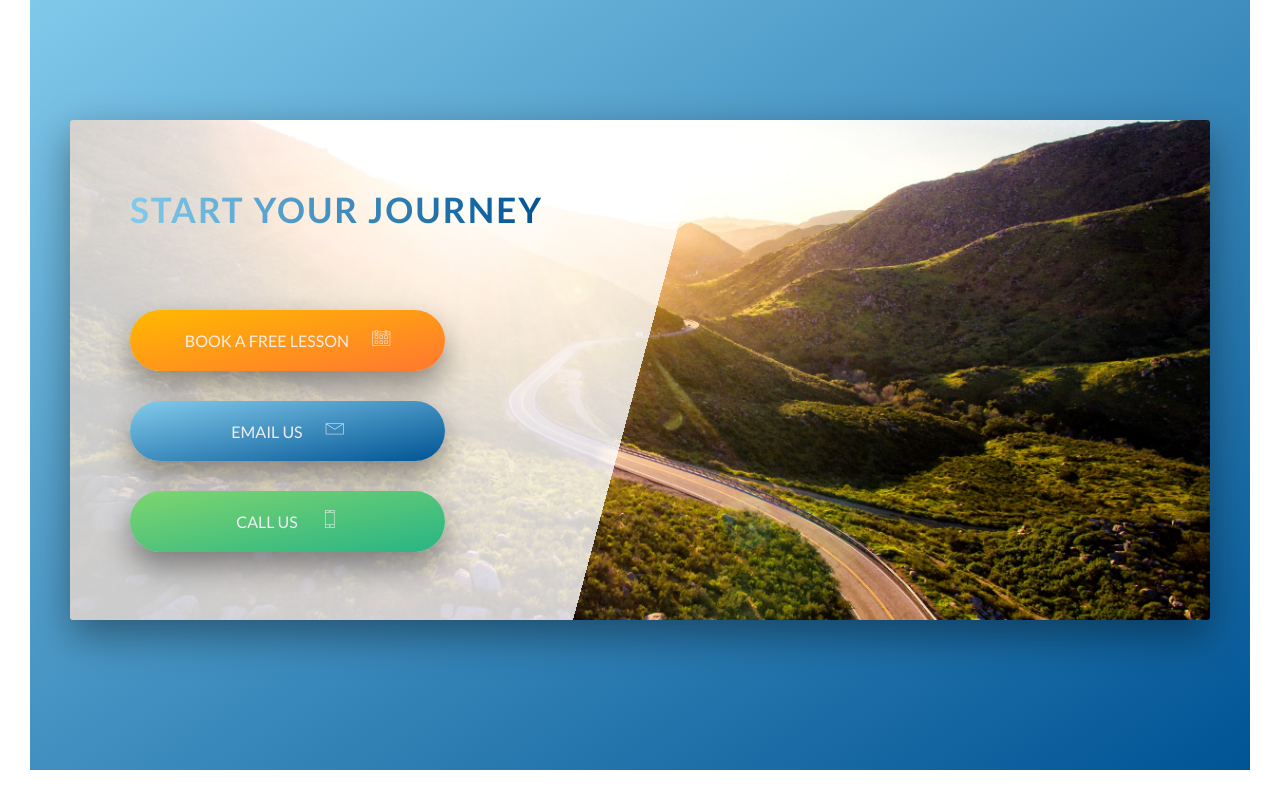
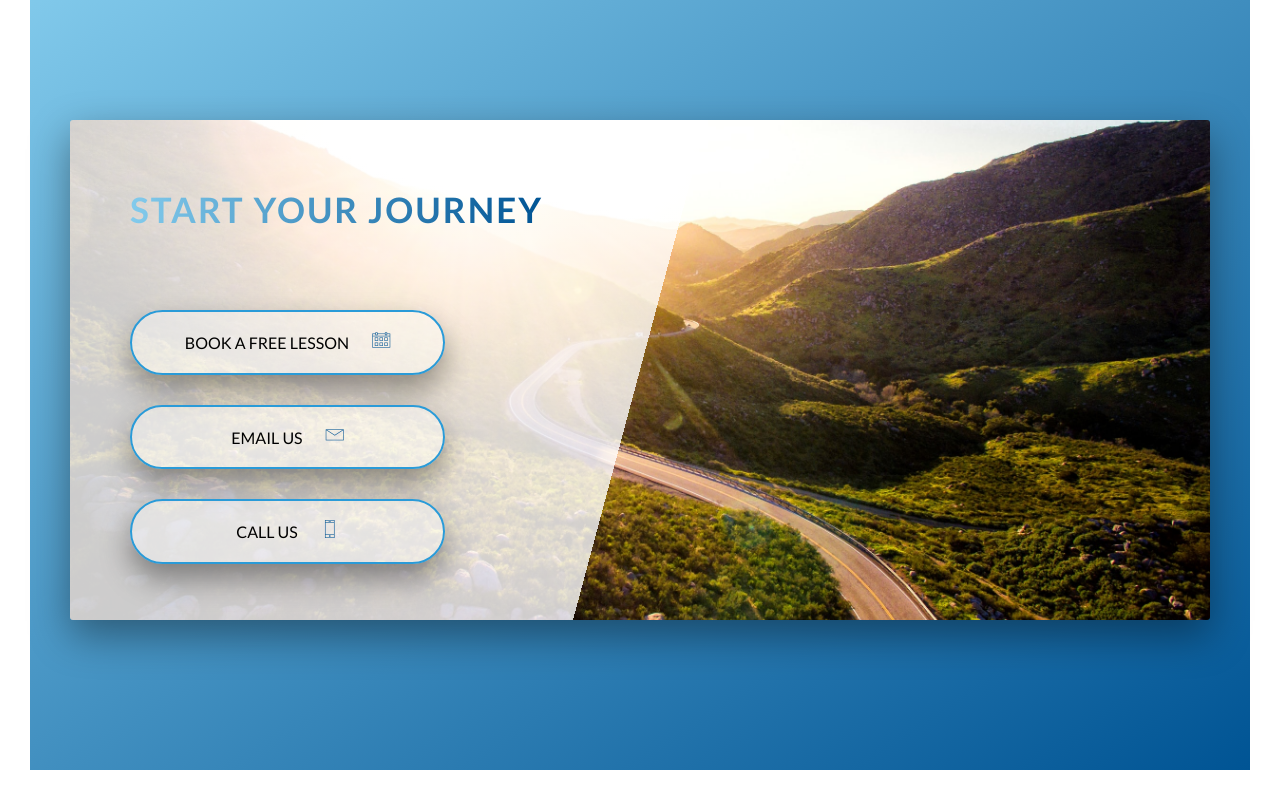
Before and after one commit to KCode100/kriah-landing-page-3, a plain HTML site: page index.html in a window 1280 px wide. Shown: the part 4515-5315 px from the top of the page. Drawn offline with Linux system fonts and the light colour scheme.

Commit message:
style contact btns

```diff
--- a/sass/components/_btn.scss
+++ b/sass/components/_btn.scss
@@ -92,42 +92,52 @@
   display: inline-block;
   width: 70%;
   padding: 1.8rem;
-  border-radius: 300rem;
   box-shadow: 0 1.5rem 3rem rgba($color-black, 0.4);
   color: $color-grey-light-2;
   text-align: center;
   text-transform: capitalize;
   text-decoration: none;
   font-size: 1.8rem;
+  // background-image: linear-gradient(
+  //   to right bottom,
+  //   $color-primary-light,
+  //   $color-primary-dark
+  // );
+  border: 2px solid $color-primary;
+  color: $color-black;
+  background-color: rgba($color-white, 0.4);
+  &::after {
+    background-color: $color-grey-light-2;
+  }
 
-  &--1 {
-    background-image: linear-gradient(
-      to right bottom,
-      $color-secondary-light,
-      $color-secondary-dark
-    );
-    &::after {
-      background-color: $color-secondary-dark;
-    }
-  }
-  &--2 {
-    background-image: linear-gradient(
-      to right bottom,
-      $color-primary-light,
-      $color-primary-dark
-    );
-    &::after {
-      background-color: $color-primary-dark;
-    }
-  }
-  &--3 {
-    background-image: linear-gradient(
-      to right bottom,
-      $color-tertiary-light,
-      $color-tertiary-dark
-    );
-    &::after {
-      background-color: $color-tertiary-dark;
-    }
-  }
+  // &--1 {
+  //   background-image: linear-gradient(
+  //     to right bottom,
+  //     $color-secondary-light,
+  //     $color-secondary-dark
+  //   );
+  //   &::after {
+  //     background-color: $color-secondary-dark;
+  //   }
+  // }
+  // &--2 {
+  //   background-image: linear-gradient(
+  //     to right bottom,
+  //     $color-primary-light,
+  //     $color-primary-dark
+  //   );
+  //   &::after {
+  //     background-color: $color-primary-dark;
+  //   }
+  // }
+  // &--3 {
+  //   background-image: linear-gradient(
+  //     to right bottom,
+  //     $color-tertiary-light,
+  //     $color-tertiary-dark
+  //   );
+  //   &::after {
+  //     background-color: $color-tertiary-dark;
+  //   }
+  // }
 }
--- a/sass/pages/_home.scss
+++ b/sass/pages/_home.scss
@@ -71,5 +71,6 @@
   &__icon {
     margin-left: 2rem;
     font-size: 1.8rem;
+    color: $color-primary-dark;
   }
 }
```
Also changed, not shown: css/main.css, 1 other file.
